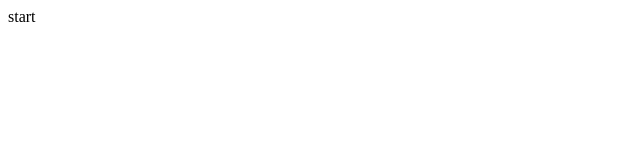
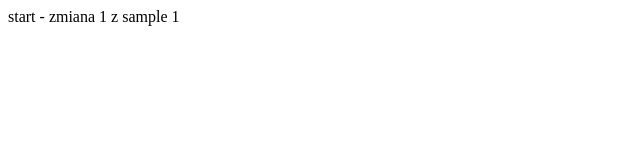
Before and after one commit to patrol102/sample, a plain HTML site: page index3.html in a window 1280 px wide. Shown: the whole page, without its empty margins (0-640 px from the left). Drawn offline with Linux system fonts and the light colour scheme.

Commit message:
zmiana 1 z sample 1

```diff
--- a/index3.html
+++ b/index3.html
@@ -1,3 +1,3 @@
 <body>
-start
+start - zmiana 1 z sample 1
 </body>
```
